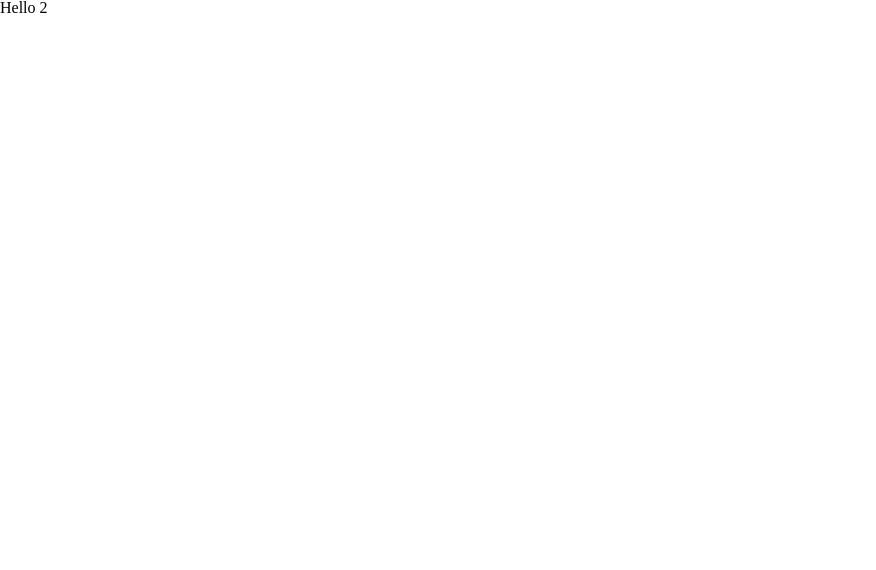
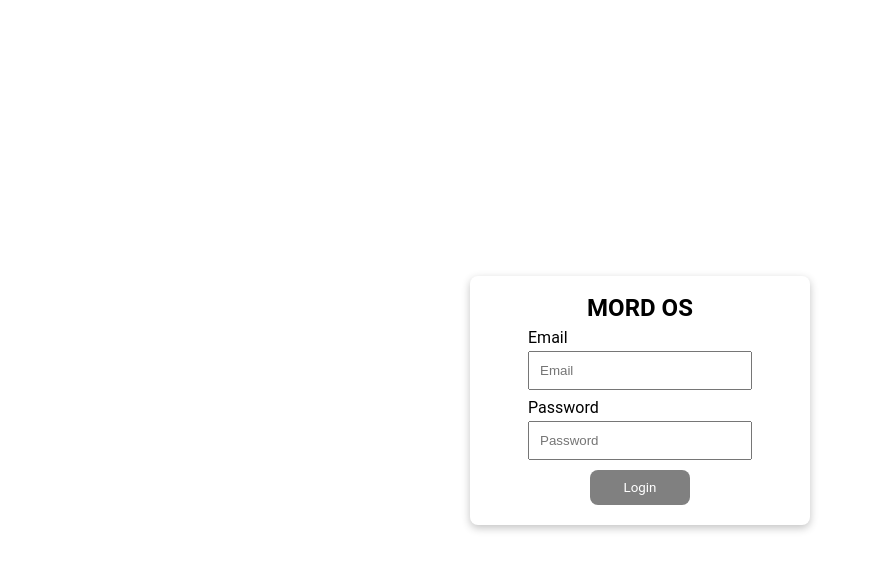
Before and after one commit to zasuh/mord-os-v3, a React app: page /login in a window 1280 px wide. Shown: the top 570 px of the page, without its empty margins (0-876 px from the left). Built offline with nearby package versions, Linux system fonts and the light colour scheme; the HTML template or start-up script is replaced by a standard one.

Commit message:
add login page

```diff
--- a/package.json
+++ b/package.json
@@ -51,6 +51,8 @@
     "webpack-merge": "^5.8.0"
   },
   "dependencies": {
+    "@emotion/react": "^11.10.5",
+    "@emotion/styled": "^11.10.5",
     "react-router-dom": "^6.4.4"
   }
 }
--- a/src/components/App.tsx
+++ b/src/components/App.tsx
@@ -1,30 +1,31 @@
-import * as React from "react";
-import { Routes, Route, useNavigate, Navigate } from "react-router-dom";
-import "./../assets/scss/App.scss";
-import Login from "./pages/login";
-import Home from "./pages/home";
+import * as React from 'react';
+import { Routes, Route, useNavigate, Navigate } from 'react-router-dom';
+import './../assets/scss/App.scss';
+import Login from './pages/login';
+import Home from './pages/home';
 
 function App() {
 	const navigate = useNavigate();
 
 	React.useEffect(() => {
-    const authToken = localStorage.getItem("Email");
-    if (authToken) navigate("/");
-    else navigate("/login");
+		const authToken = localStorage.getItem('Email');
+		if (authToken) navigate('/');
+		else navigate('/login');
 	}, [navigate]);
 
 	const login = (email, password) => {
-    if (email === "borgoth@mordos.com" && password === "12bindthem") {
-      localStorage.setItem("Email", email);
-      navigate("/");
+		if (email === 'borgoth@mordos.com' && password === '12bindthem') {
+			localStorage.setItem('Email', email);
+			navigate('/');
 		} else {
-      alert("Please enter valid email/password");
+			alert('Please enter valid email/password');
 		}
 	};
+
 	return (
 		<>
 			<Routes>
-        <Route path="/login" element={<Login />} />
+				<Route path="/login" element={<Login login={login} />} />
 				<Route path="/" element={<Home />} />
 				<Route path="*" element={<Navigate to="/" replace />} />
 			</Routes>
--- /dev/null
+++ b/src/components/common/button.tsx
@@ -0,0 +1,68 @@
+import * as React from 'react';
+import styled from '@emotion/styled';
+
+interface ButtonProps {
+	text: string;
+	backgroundColor?: string;
+	width?: number;
+	children?: any;
+	onClick?: () => void;
+	disabled?: boolean;
+	type?: 'button' | 'submit' | 'reset';
+}
+const Button = ({
+	text = '',
+	backgroundColor = '#37423D',
+	width = 100,
+	children = null,
+	onClick,
+	type,
+	disabled = false,
+}: ButtonProps) => {
+	return (
+		<Wrapper
+			hasChildren={children && children[0]}
+			onClick={onClick}
+			backgroundColor={backgroundColor}
+			width={width}
+			type={type}
+			disabled={disabled}
+		>
+			{children}
+			{text}
+		</Wrapper>
+	);
+};
+
+const Wrapper = styled.button(
+	({
+		backgroundColor,
+		width,
+		hasChildren,
+	}: {
+		backgroundColor: string;
+		width: number;
+		hasChildren: boolean;
+	}) => ({
+		...(hasChildren && {
+			display: 'flex',
+			alignItems: 'center',
+			justifyContent: 'space-between',
+			gap: 5,
+		}),
+		fontFamily: 'Roboto, sans-serif',
+		color: 'white',
+		padding: 10,
+		backgroundColor,
+		border: 'none',
+		borderRadius: 8,
+		width,
+		cursor: 'pointer',
+		':disabled': {
+			backgroundColor: 'grey',
+			cursor: 'not-allowed',
+		},
+	})
+);
+
+export default Button;
--- a/src/components/pages/login.tsx
+++ b/src/components/pages/login.tsx
@@ -1,7 +1,114 @@
-import * as React from "react";
+import * as React from 'react';
+import styled from '@emotion/styled';
+import Button from '../Common/Button';
 
-const Login = () => {
-  return <div>Hello 2</div>;
+interface LoginProps {
+	login: (email: string, password: string) => void;
+}
+const Login = ({ login }: LoginProps) => {
+	const [email, setEmail] = React.useState('');
+	const [password, setPassword] = React.useState('');
+
+	return (
+		<Wrapper>
+			<InnerWrapper>
+				<Title>MORD OS</Title>
+				<form
+					onSubmit={(e: React.SyntheticEvent) => {
+						e.preventDefault();
+						const target = e.target as typeof e.target & {
+							email: { value: string };
+							password: { value: string };
+						};
+						const email = target.email.value;
+						const password = target.password.value;
+						login(email, password);
+					}}
+					autoComplete="off"
+				>
+					<LoginCard>
+						<div
+							style={{
+								display: 'flex',
+								flexDirection: 'column',
+								alignItems: 'flex-start',
+							}}
+						>
+							<p style={{ marginBottom: 5 }}>Email</p>
+							<Input
+								type="email"
+								name="email"
+								placeholder="Email"
+								onChange={(e) => setEmail(e.target.value)}
+							/>
+						</div>
+						<div
+							style={{
+								display: 'flex',
+								flexDirection: 'column',
+								alignItems: 'flex-start',
+							}}
+						>
+							<p style={{ marginBottom: 5 }}>Password</p>
+							<Input
+								type="password"
+								name="password"
+								placeholder="Password"
+								onChange={(e) => setPassword(e.target.value)}
+							/>
+						</div>
+						<Button
+							text="Login"
+							type="submit"
+							onClick={() => login(email, password)}
+							disabled={!email || !password}
+						/>
+					</LoginCard>
+				</form>
+			</InnerWrapper>
+		</Wrapper>
+	);
 };
 
+const Wrapper = styled.div({
+	fontFamily: 'Roboto, sans-serif',
+	display: 'flex',
+	flexDirection: 'column',
+	alignItems: 'center',
+	justifyContent: 'center',
+	maxWidth: '100%',
+	height: '100vh',
+});
+
+const InnerWrapper = styled.div({
+	display: 'flex',
+	flexDirection: 'column',
+	alignItems: 'center',
+	justifyContent: 'center',
+	padding: 20,
+	boxShadow: 'rgba(0, 0, 0, 0.24) 0px 3px 8px',
+	borderRadius: 8,
+});
+
+const Title = styled.h1({
+	fontFamily: 'Roboto, sans-serif',
+	fontWeight: 'bold',
+	fontSize: 24,
+	marginBottom: 10,
+});
+
+const LoginCard = styled.div({
+	width: 300,
+	display: 'flex',
+	flexDirection: 'column',
+	alignItems: 'center',
+	justifyContent: 'center',
+	gap: 10,
+});
+
+const Input = styled.input({
+	width: 200,
+	padding: 10,
+});
+
 export default Login;
```
Also changed, not shown: .eslintrc.js, .prettierrc.js, 1 other file (tests, documents, lock files or other folders). Lines whose indentation alone changed are shown as unchanged.
